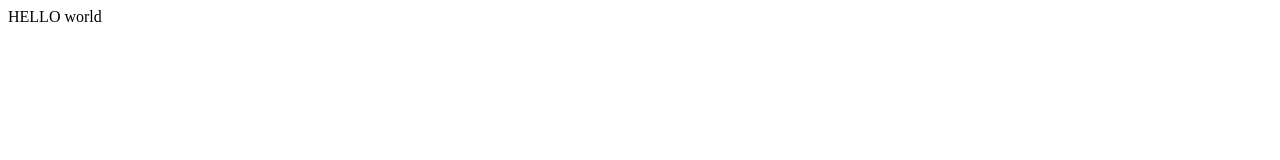
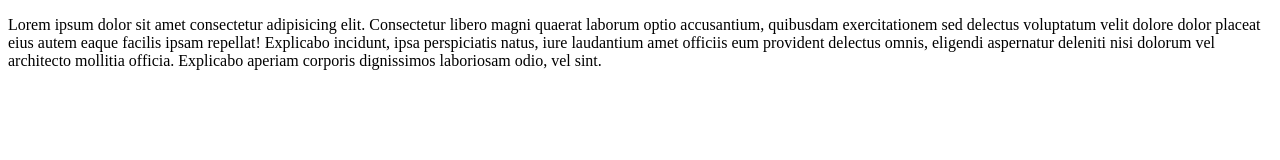
Before and after one commit to kunj-31/crazycoder-demo, a plain HTML site: page index.html in a window 1280 px wide. Drawn offline with Linux system fonts and the light colour scheme.

Commit message:
add new text in the index file

```diff
--- a/index.html
+++ b/index.html
@@ -1 +1,19 @@
-<p>HELLO world</p>
+<!DOCTYPE html>
+<html lang="en">
+
+<head>
+    <meta charset="UTF-8">
+    <meta name="viewport" content="width=device-width, initial-scale=1.0">
+    <title>Document</title>
+</head>
+
+<body>
+    <p>Lorem ipsum dolor sit amet consectetur adipisicing elit. Consectetur libero magni quaerat laborum optio
+        accusantium, quibusdam exercitationem sed delectus voluptatum velit dolore dolor placeat eius autem eaque
+        facilis ipsam repellat!
+        Explicabo incidunt, ipsa perspiciatis natus, iure laudantium amet officiis eum provident delectus omnis,
+        eligendi aspernatur deleniti nisi dolorum vel architecto mollitia officia. Explicabo aperiam corporis
+        dignissimos laboriosam odio, vel sint.</p>
+</body>
+
+</html>
```
